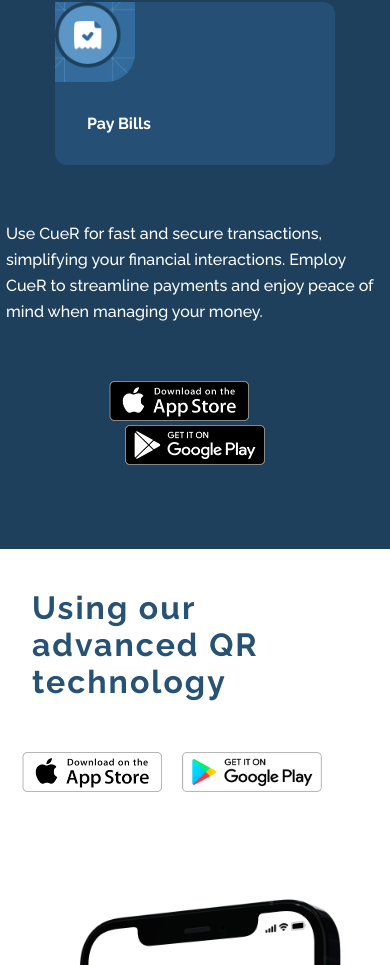
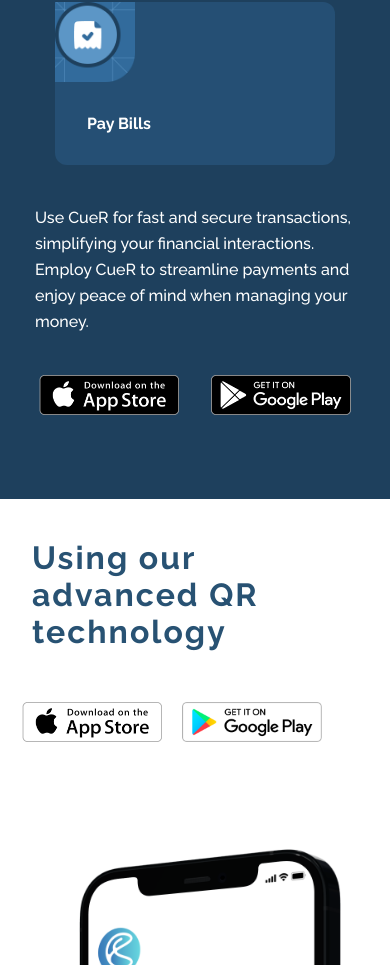
Before and after one commit to cueR-Payments/website, a React (Create React App) app: page / in a window 390 px wide. Shown: the part 2722-3687 px from the top of the page. Built offline with nearby package versions, Linux system fonts and the light colour scheme.

Commit message:
feat: concluded cuer website

```diff
--- a/src/App.css
+++ b/src/App.css
@@ -220,11 +220,7 @@ body.modal-open {
   margin: 12px 0;
   color: rgba(102, 114, 122, 1);
 }
-.cuerContainer {
-  width: 100%;
-  align-items: center;
-  justify-content: center;
-}
+
 .cuer_content {
   width: 60%;
   align-self: center;
@@ -1154,7 +1150,8 @@ textArea {
     bottom: 20px !important;
   }
   .cuer_content {
-    width: 410px;
+    padding: 0;
+    width: 320px;
   }
   .elevatingHeader,
   .contact_header {
```
